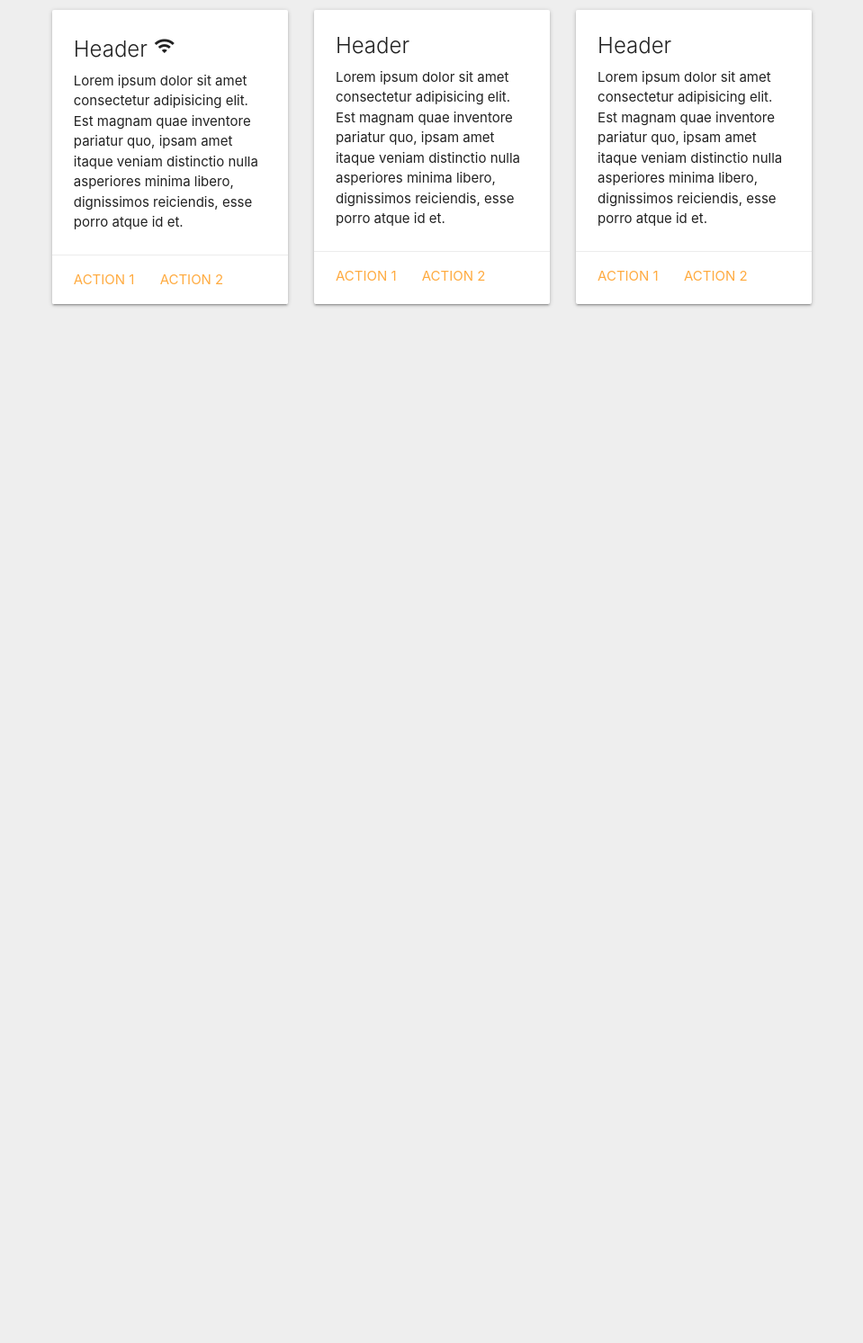
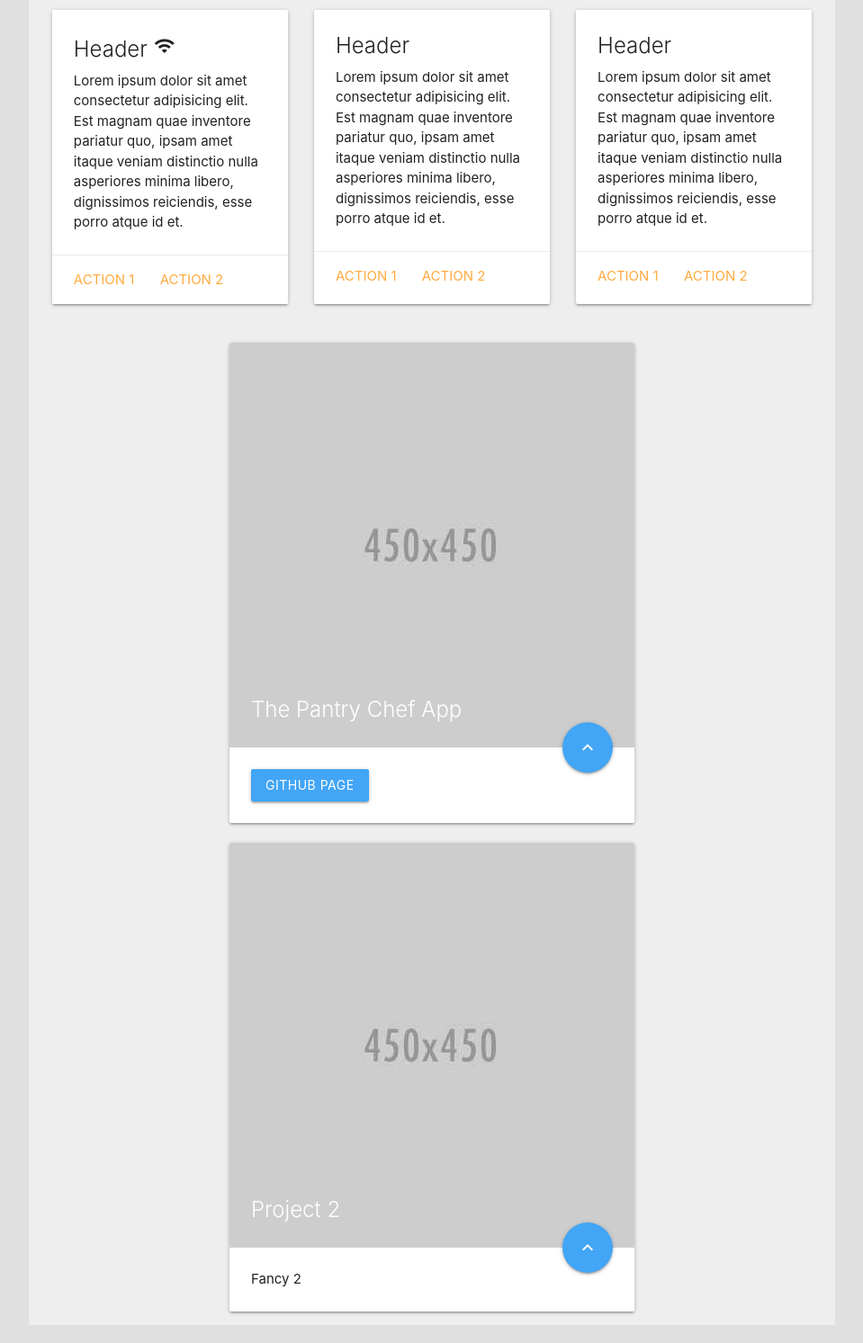
Before and after one commit to jryankendall/jryankendall.github.io, a plain HTML site: page index.html in a window 1280 px wide. Shown: the part 565-2058 px from the top of the page at 90% size, without its empty margins (160-1119 px from the left). Before the commit the page ends 959 px from the top, so only its background shows below. Drawn offline with nearby package versions, Linux system fonts and the light colour scheme.

Commit message:
Added more placeholders.

```diff
--- /dev/null
+++ b/assets/scss/_portfolio-row.scss
@@ -0,0 +1,26 @@
+.portfolio-area-box {
+    display: flex;
+    flex-flow: row;
+    justify-content: space-evenly;
+    flex-wrap: wrap;
+}
+
+.portfolio-card {
+    max-width: 450px;
+    min-width: 300px;
+    height: auto;
+}
+
+.portfolio-card-image-div {
+    height: auto;
+}
+
+.portfolio-card-img {
+    max-width: 450px;
+    height: auto;
+}
+
+.expand-down-btn {
+    @extend .blue, .white-text;
+    border-radius: 50%;
+}
--- a/assets/scss/_resets.scss
+++ b/assets/scss/_resets.scss
@@ -1,4 +1,4 @@
 body {
-    @extend .grey, .lighten-3;
+    @extend .grey, .lighten-2;
     box-sizing: border-box;
 }
--- a/assets/scss/_themes.scss
+++ b/assets/scss/_themes.scss
@@ -0,0 +1,7 @@
+$theme-primary: color("blue", "lighten-4");
+
+$theme-secondary: color("indigo", "darken-1");
+
+.page-content-container {
+    @extend .grey, .lighten-3;
+}
--- a/assets/scss/components/_variables.scss
+++ b/assets/scss/components/_variables.scss
@@ -38,7 +38,7 @@ $primary-color: color("materialize-red", "lighten-2") !default;
 $primary-color-light: lighten($primary-color, 15%) !default;
 $primary-color-dark: darken($primary-color, 15%) !default;
 
-$secondary-color: color("teal", "lighten-1") !default;
+$secondary-color: color("blue", "lighten-1") !default;
 $success-color: color("green", "base") !default;
 $error-color: color("red", "base") !default;
 $link-color: color("light-blue", "darken-1") !default;
--- a/assets/scss/materialize.scss
+++ b/assets/scss/materialize.scss
@@ -48,5 +48,6 @@
 @import 'themes';
 @import 'hero-row';
 @import 'profile-row';
+@import 'portfolio-row';
 
 //
--- a/index.html
+++ b/index.html
@@ -11,7 +11,7 @@
 </head>
 <body>
     <nav>
-        <div class="blue darken-2 nav-wrapper">
+        <div class="topnav-div nav-wrapper">
             <a href="#!" class="center brand-logo truncate"><i class="material-icons">contacts</i> Jed Kendall</a>
             <a href="#" data-target="mobile-navmenu" class="sidenav-trigger"><i class="material-icons">menu</i></a>
 
@@ -109,7 +109,37 @@
 
         <div class="row">
             <div class="col s12 portfolio-area-box" id="portfolio">
+                <div class="card portfolio-card">
+                    <div class="card-image portfolio-card-image-div">
+                        <img class="portfolio-card-img" src="assets/images/placeholder_sq_450.jpg" alt="Project 1">
+                        <span class="card-title">The Pantry Chef App</span>
 
+                        <a class="btn-floating activator btn-large halfway-fab waves-effect waves-light"><i class="large material-icons">expand_less</i></a>
+                    </div>
+                    <div class="card-content">
+                        <a class="btn waves-effect" href="https://github.com/jryankendall/ThePantryChef">Github Page</a>
+                    </div>
+                    <div class="card-reveal">
+                        <span class="card-title grey-text text-darken-4">The Pantry Chef<i class="expand-down-btn material-icons right">expand_more</i></span>
+                        <p>My first group project for the Vanderbilt Bootcamp in 2019. It is an app that takes up to 3 user-input ingredients (strings) and, using an API, retrieves recipes that match with the user's entries.</p>
+                        <p>Built with Javascript, HTML, and CSS. Utilizes jQuery, Ajax, and Bootstrap. Incorporates two APIs and utilizes user's local storage.</p>
+                        <a class="btn waves-effect" href="https://jryankendall.github.io/ThePantryChef/">Demo Page</a>
+                    </div>
+                </div>
+                <div class="card portfolio-card">
+                    <div class="card-image portfolio-card-image-div">
+                        <img src="assets/images/placeholder_sq_450.jpg" alt="Project 1">
+                        <span class="card-title">Project 2</span>
+
+                        <a class="btn-floating activator btn-large halfway-fab waves-effect waves-light"><i class="large material-icons">expand_less</i></a>
+                    </div>
+                    <div class="card-content">
+                        <p>Fancy 2</p>
+                    </div>
+                    <div class="card-reveal">
+                        <span class="card-title grey-text text-darken-4">Project 2<i class="expand-down-btn material-icons right">expand_more</i></span>                        <p>Here is some more information about this product that is only revealed once clicked on.</p>
+                    </div>
+                </div>
             </div>
         </div>
 
```
Also changed, not shown: assets/css/materialize.css, assets/images/placeholder_sq_450.jpg (added).
